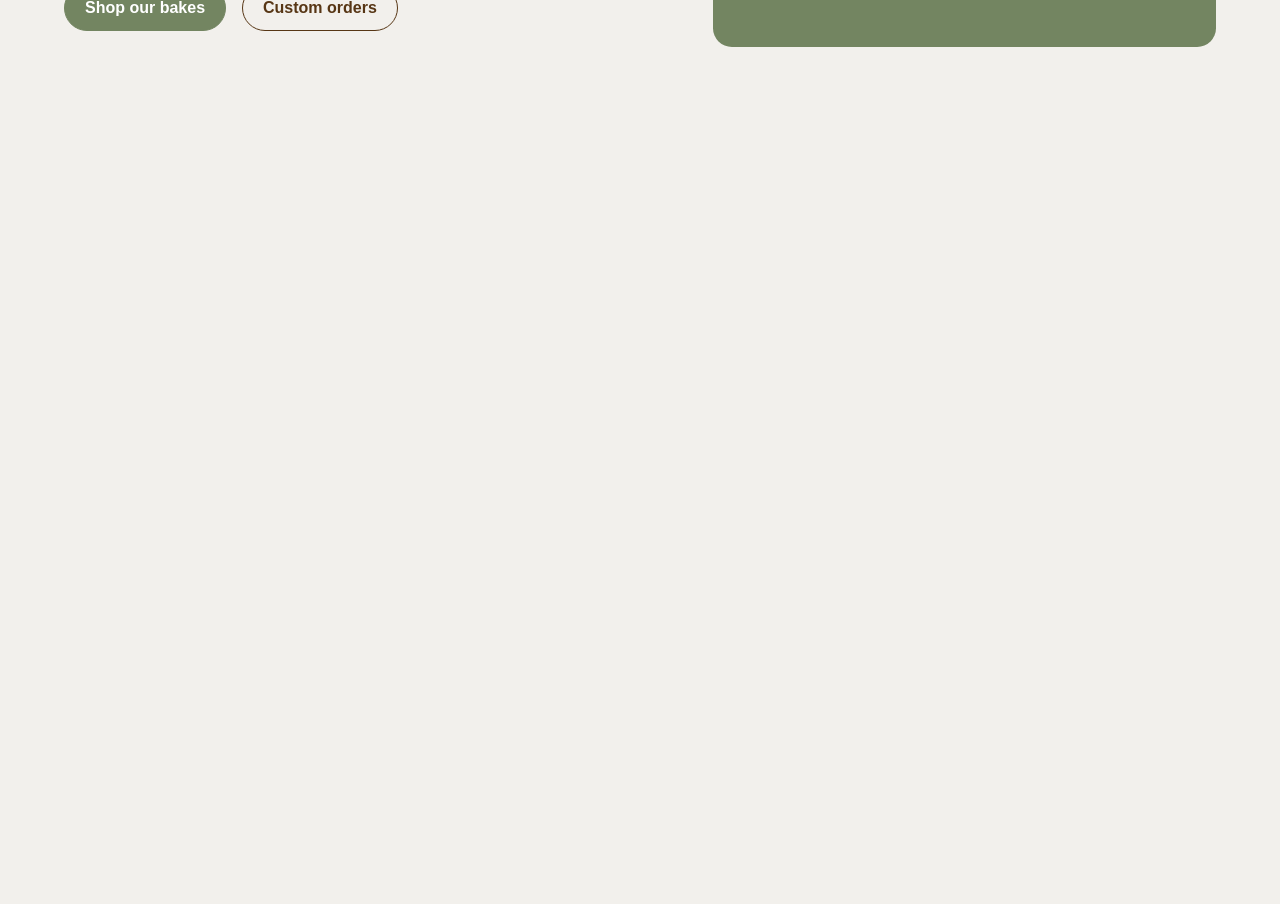
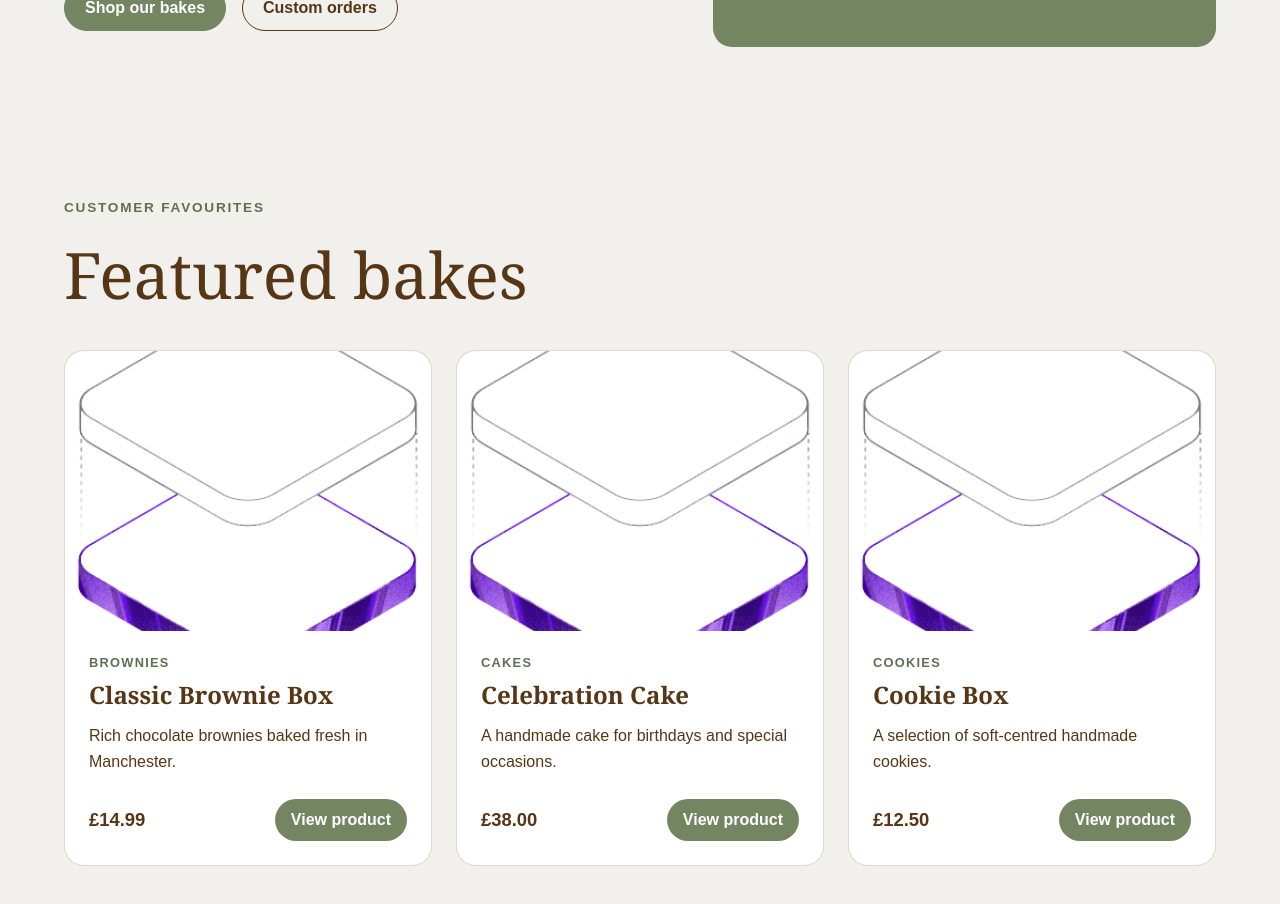
Before and after one commit to Ahmeds-abbas/Butter-And-Better, a React (Vite) app: page / in a window 1280 px wide. Shown: the part 680-1584 px from the top of the page. Before the commit the page ends 800 px from the top, so only its background shows below. Built offline with nearby package versions, Linux system fonts and the light colour scheme.

Commit message:
Add typed product catalogue

```diff
--- a/src/App.css
+++ b/src/App.css
@@ -167,3 +167,102 @@
     min-height: 360px;
   }
 }
+.featured-products {
+  width: 100%;
+  max-width: var(--max-width);
+  margin: 0 auto;
+  padding: 5rem var(--page-padding);
+}
+
+.section-heading {
+  margin-bottom: 2rem;
+}
+
+.section-heading h2 {
+  margin: 0;
+  font-family: Georgia, "Times New Roman", serif;
+  font-size: clamp(2.2rem, 5vw, 4rem);
+  font-weight: 500;
+}
+
+.product-grid {
+  display: grid;
+  grid-template-columns: repeat(3, minmax(0, 1fr));
+  gap: 1.5rem;
+}
+
+.product-card {
+  overflow: hidden;
+  border: 1px solid var(--color-border);
+  border-radius: 1.25rem;
+  background-color: var(--color-white);
+}
+
+.product-card-image {
+  width: 100%;
+  height: 280px;
+  object-fit: cover;
+}
+
+.product-card-content {
+  padding: 1.5rem;
+}
+
+.product-category {
+  margin: 0 0 0.5rem;
+  color: var(--color-green-dark);
+  font-size: 0.8rem;
+  font-weight: 800;
+  letter-spacing: 0.1em;
+  text-transform: uppercase;
+}
+
+.product-card h3 {
+  margin: 0;
+  font-family: Georgia, "Times New Roman", serif;
+  font-size: 1.5rem;
+}
+
+.product-description {
+  min-height: 52px;
+  margin: 0.75rem 0 1.5rem;
+  line-height: 1.6;
+}
+
+.product-card-footer {
+  display: flex;
+  align-items: center;
+  justify-content: space-between;
+  gap: 1rem;
+}
+
+.product-card-footer strong {
+  font-size: 1.15rem;
+}
+
+.product-card-footer button {
+  min-height: 42px;
+  padding: 0.65rem 1rem;
+  border: none;
+  border-radius: 999px;
+  color: var(--color-white);
+  background-color: var(--color-green);
+  font-weight: 700;
+}
+
+.product-card-footer button:disabled {
+  cursor: not-allowed;
+  opacity: 0.5;
+}
+
+@media (max-width: 900px) {
+  .product-grid {
+    grid-template-columns: repeat(2, minmax(0, 1fr));
+  }
+}
+
+@media (max-width: 600px) {
+  .product-grid {
+    grid-template-columns: 1fr;
+  }
+}
--- /dev/null
+++ b/src/components/products/ProductCard.tsx
@@ -0,0 +1,35 @@
+import type { Product } from "../../types/product";
+
+type ProductCardProps = {
+  product: Product;
+};
+
+function ProductCard({ product }: ProductCardProps) {
+  return (
+    <article className="product-card">
+      <img
+        src={product.imageUrl}
+        alt={product.name}
+        className="product-card-image"
+      />
+
+      <div className="product-card-content">
+        <p className="product-category">{product.category}</p>
+
+        <h3>{product.name}</h3>
+
+        <p className="product-description">{product.description}</p>
+
+        <div className="product-card-footer">
+          <strong>£{product.price.toFixed(2)}</strong>
+
+          <button type="button" disabled={!product.available}>
+            {product.available ? "View product" : "Unavailable"}
+          </button>
+        </div>
+      </div>
+    </article>
+  );
+}
+
+export default ProductCard;
--- /dev/null
+++ b/src/data/products.ts
@@ -0,0 +1,46 @@
+import type { Product } from "../types/product";
+
+export const products: Product[] = [
+  {
+    id: "classic-brownie-box",
+    name: "Classic Brownie Box",
+    description: "Rich chocolate brownies baked fresh in Manchester.",
+    price: 14.99,
+    imageUrl: "/src/assets/hero.png",
+    category: "Brownies",
+    available: true,
+    deliveryOptions: {
+      nationwide: true,
+      manchester: true,
+      collection: true,
+    },
+  },
+  {
+    id: "celebration-cake",
+    name: "Celebration Cake",
+    description: "A handmade cake for birthdays and special occasions.",
+    price: 38,
+    imageUrl: "/src/assets/hero.png",
+    category: "Cakes",
+    available: true,
+    deliveryOptions: {
+      nationwide: false,
+      manchester: true,
+      collection: true,
+    },
+  },
+  {
+    id: "cookie-box",
+    name: "Cookie Box",
+    description: "A selection of soft-centred handmade cookies.",
+    price: 12.5,
+    imageUrl: "/src/assets/hero.png",
+    category: "Cookies",
+    available: true,
+    deliveryOptions: {
+      nationwide: true,
+      manchester: true,
+      collection: true,
+    },
+  },
+];
--- a/src/pages/HomePage.tsx
+++ b/src/pages/HomePage.tsx
@@ -1,3 +1,6 @@
+import ProductCard from "../components/products/ProductCard";
+import { products } from "../data/products";
+
 function HomePage() {
   return (
     <main>
@@ -27,6 +30,19 @@ function HomePage() {
           <span>Bakery image</span>
         </div>
       </section>
+
+      <section className="featured-products">
+        <div className="section-heading">
+          <p className="eyebrow">Customer favourites</p>
+          <h2>Featured bakes</h2>
+        </div>
+
+        <div className="product-grid">
+          {products.map((product) => (
+            <ProductCard key={product.id} product={product} />
+          ))}
+        </div>
+      </section>
     </main>
   );
 }
--- /dev/null
+++ b/src/types/product.ts
@@ -0,0 +1,16 @@
+export type DeliveryOptions = {
+  nationwide: boolean;
+  manchester: boolean;
+  collection: boolean;
+};
+
+export type Product = {
+  id: string;
+  name: string;
+  description: string;
+  price: number;
+  imageUrl: string;
+  category: string;
+  available: boolean;
+  deliveryOptions: DeliveryOptions;
+};
```
